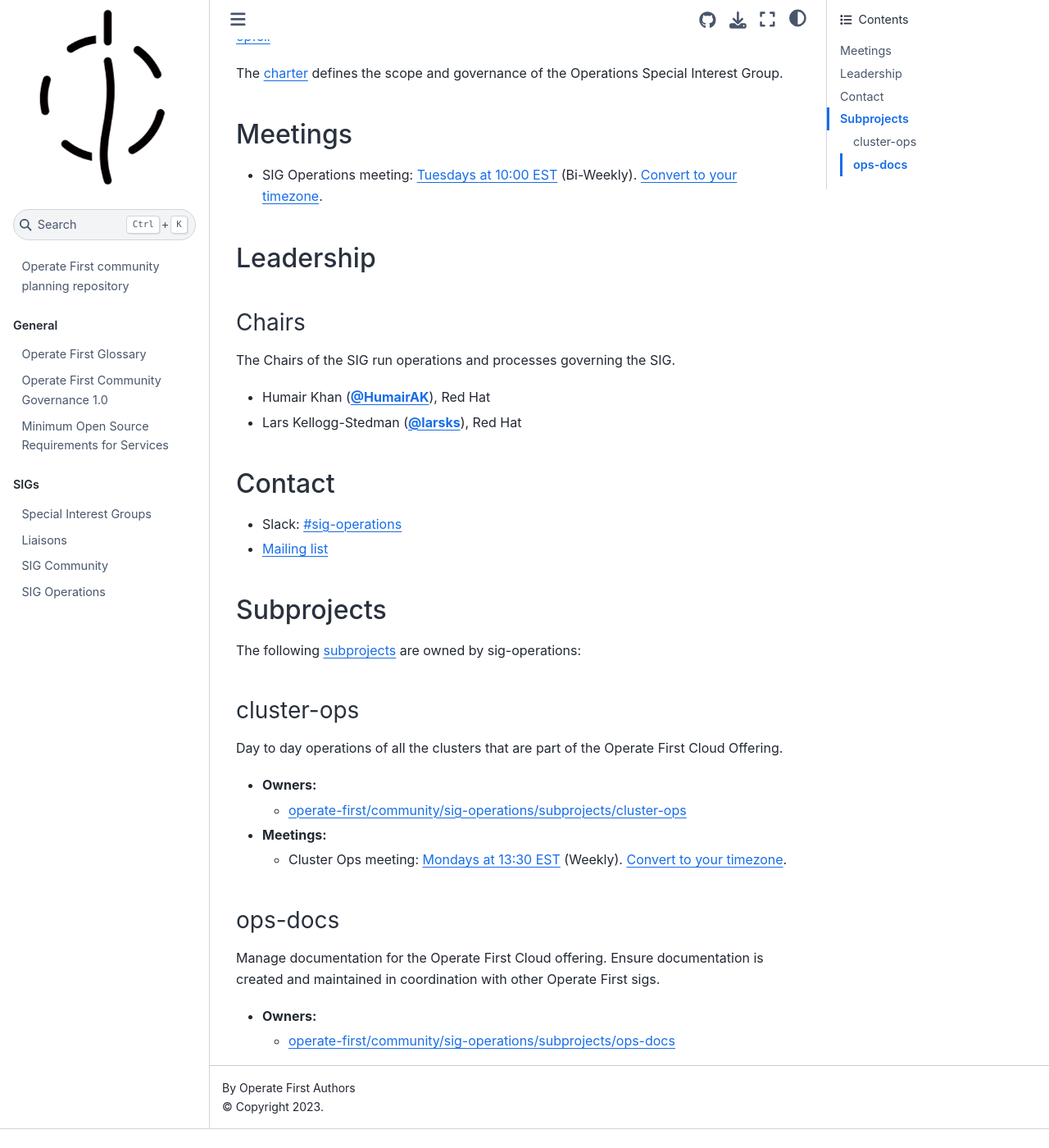
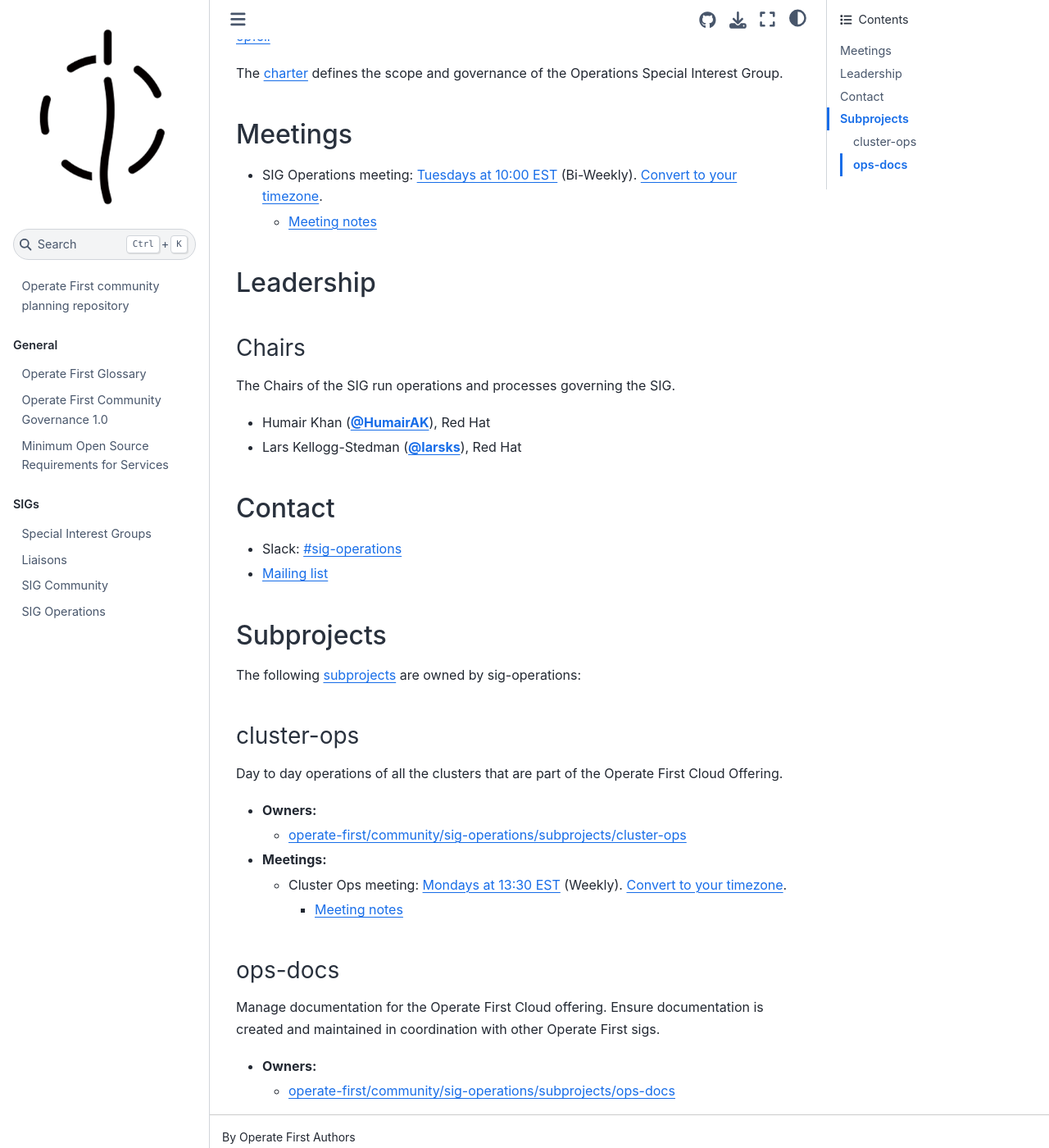
Before and after one commit to operate-first/community, a Jupyter Book: the page built from sig-operations/README.md, in a window 1280 px wide and 1400 px high, scrolled down 262 px. Shown: the whole window at 82% size. Built offline with Jupyter Book 1.0.4 settings and Sphinx 7.4.7 and the Sphinx Book theme 1.1.4, drawn with Linux system fonts in a browser that asks for light colours; before the commit the page ends 1639 px from its top, so only the background shows below that.

Commit message:
Add Meeting notes link (#151)

```diff
--- a/sig-operations/README.md
+++ b/sig-operations/README.md
@@ -19,6 +19,7 @@
 
 ## Meetings
 * SIG Operations meeting: [Tuesdays at 10:00 EST](meet.google.com/zfj-woub-xwp) (Bi-Weekly). [Convert to your timezone](http://www.thetimezoneconverter.com/?t=10:00&tz=EST).
+  * [Meeting notes](https://www.google.com/url?q=https://docs.google.com/document/d/1uEcLGP_sBSNwTLPOo_2Nu6oTqPytOTBt0c0_pVUQJwo/edit?usp%3Dsharing&sa=D&source=calendar&ust=1647770268605141&usg=AOvVaw3W0K3bf-E3pC2ZNOiUmitq)
 
 ## Leadership
 
@@ -42,6 +43,7 @@
   - [operate-first/community/sig-operations/subprojects/cluster-ops](https://github.com/operate-first/community/blob/main/sig-operations/subprojects/cluster-ops/OWNERS)
 - **Meetings:**
   - Cluster Ops meeting: [Mondays at 13:30 EST](meet.google.com/wxh-pizv-vwt) (Weekly). [Convert to your timezone](http://www.thetimezoneconverter.com/?t=13:30&tz=EST).
+     - [Meeting notes](https://docs.google.com/document/d/1QjZKlSKaAPUuq0OetR3uOp-Rm2Zo5qX5r5ReUoiETM4/edit#)
 ### ops-docs
 Manage documentation for the Operate First Cloud offering. Ensure documentation is created
 and maintained in coordination with other Operate First sigs.
```
